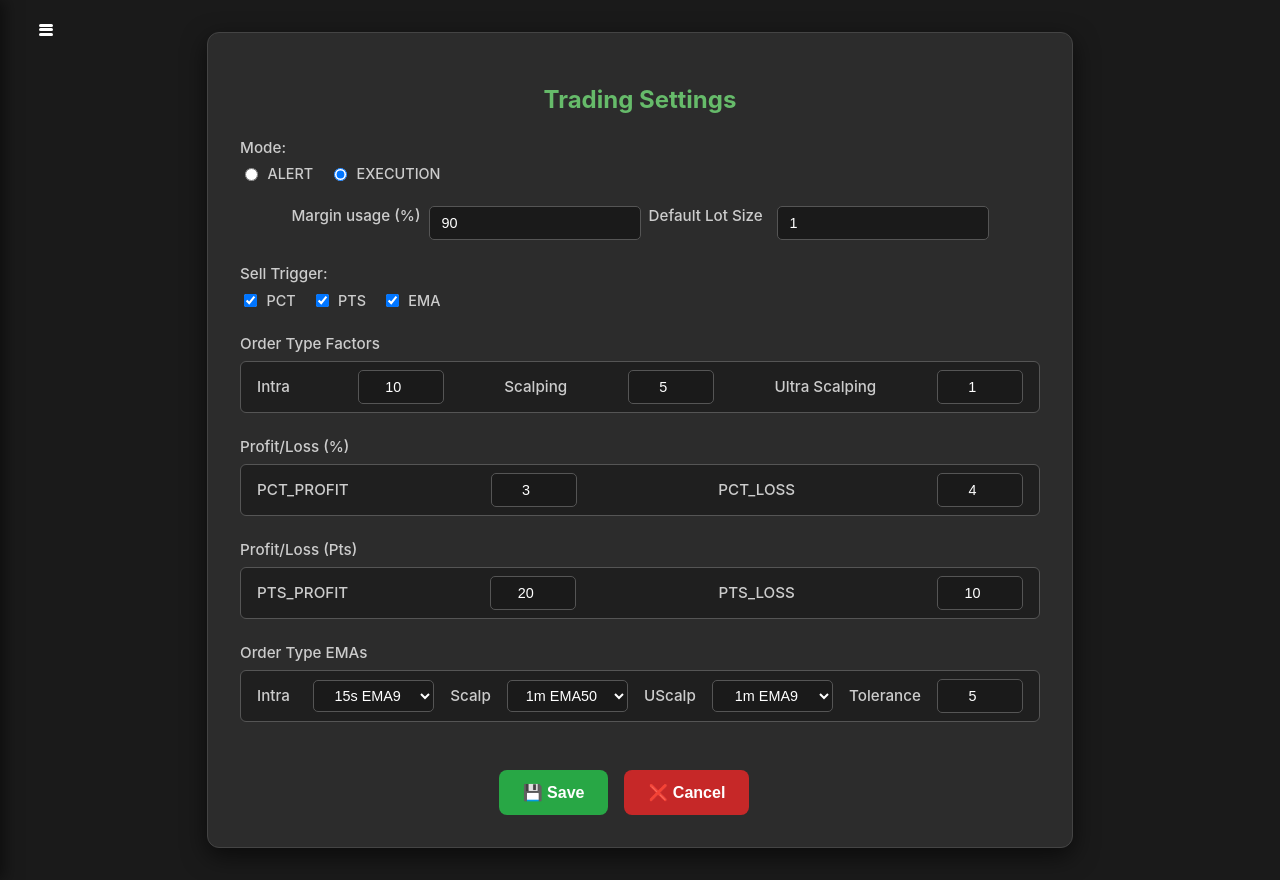
After one commit to karthik-pv/Algo-Trading, a Flask app: page /settings in a window 1280 px wide. The commit adds this page. Run offline with Flask 3, Linux system fonts and the light colour scheme; parts of the project's set-up code (start-up, migrations or seed data) failed here and were passed over; some libraries are stand-ins or nearby versions.

Commit message:
third commit

```diff
--- a/constants.json
+++ b/constants.json
@@ -3,5 +3,9 @@
     "EXCHANGE" : "MCX",
     "BROKER" : "MSTOCK",
     "NEAR_MONTH_FUTURE_TOKEN" : "CRUDEOIL25NOVFUT" ,
-    "LIMIT_MARGIN" : 0.5
+    "LIMIT_MARGIN" : 0.5,
+    "LOT_SIZE_NIFTY" : 75,
+    "LOT_SIZE_SENSEX" : 25,
+    "LOT_SIZE_CRUDEOIL" : 100,
+    "LOT_SIZE_CRUDEOILM" : 10
 }
--- a/server.py
+++ b/server.py
@@ -2,6 +2,7 @@ import json
 import threading
 import logging
 import asyncio
+import os
 from flask import Flask, jsonify, request, Response, render_template
 from flask_cors import CORS
 
@@ -83,6 +84,59 @@ EXCHANGE = fetch_from_json("constants.json" , "EXCHANGE")
 broker: BrokerInterface = BROKER_MAP[CURRENT_BROKER]()
 
 shutdown_event = threading.Event()
+
+SETTINGS_FILE = "settings.json"
+
+# Default settings (used if file missing)
+DEFAULT_SETTINGS = {
+    "mode": "ALERT",
+    "pctMargin": 50,
+    "volReduction": 10,
+    "defaultLot": 1,
+    "tolerancePts": 5,
+    "optionPct": False,
+    "optionPts": False,
+    "optionEma": True,
+    "pctProfit": 1.0,
+    "pctLoss": 0.5,
+    "ptsProfit": 20,
+    "ptsLoss": 10,
+    "emaPeriod": 9
+}
+
+@app.route("/settings")
+def settings_page():
+    """Render the settings HTML page."""
+    return render_template("settings.html")
+
+@app.route("/load_settings")
+def load_settings():
+    """Load settings.json and return as JSON."""
+    if not os.path.exists(SETTINGS_FILE):
+        # Create file with defaults if missing
+        with open(SETTINGS_FILE, "w") as f:
+            json.dump(DEFAULT_SETTINGS, f, indent=4)
+        return jsonify(DEFAULT_SETTINGS)
+
+    try:
+        with open(SETTINGS_FILE, "r") as f:
+            settings = json.load(f)
+        return jsonify(settings)
+    except Exception as e:
+        print("Error reading settings:", e)
+        return jsonify(DEFAULT_SETTINGS), 500
+
+@app.route("/save_settings", methods=["POST"])
+def save_settings():
+    """Save settings back to settings.json."""
+    try:
+        data = request.get_json()
+        with open(SETTINGS_FILE, "w") as f:
+            json.dump(data, f, indent=4)
+        return jsonify({"status": "success"})
+    except Exception as e:
+        print("Error saving settings:", e)
+        return jsonify({"status": "error", "message": str(e)}), 500
 
 
 @app.route("/orders")
@@ -196,6 +250,11 @@ def dashboard():
     logger.info("Rendering buy dashboard page")
     return render_template("buy_dashboard.html")
 
+@app.route("/settings")
+def settings():
+    logger.info("Rendering settings page")
+    return render_template("settings.html")
+
 
 async def start_async_connections():
     logger.info("Starting async connections...")
--- a/templates/base.html
+++ b/templates/base.html
@@ -72,6 +72,7 @@
             <!-- <li><a href="/buy_widget">Options Widget</a></li>
             <li><a href="/sell_widget">Sell Positions Widget</a></li> -->
             <li><a href="/buy_dashboard"> Buy and Sell Dashboard</a></li>
+            <li><a href="/settings"> Trade Settings</a></li>
         </ul>
     </nav>
     <div class="overlay" id="overlay"></div>
--- a/templates/home.html
+++ b/templates/home.html
@@ -1,6 +1,8 @@
 {% extends "base.html" %}
 
 {% block title %}Trade Invest - Home{% endblock %}
+
+
 
 {% block head_styles %}
     <style>
--- a/templates/sell_widget_partial.html
+++ b/templates/sell_widget_partial.html
@@ -11,6 +11,7 @@
                 <th>Market Price</th>
                 <th>Lots</th>
                 <th>Lots(O)</th>
+                <th>Type</th>
                 <th>%</th>
                 <th>PTS</th>
                 <th>P/L</th>
@@ -18,7 +19,7 @@
             </tr>
         </thead>
         <tbody id="positionsTableBody">
-            <tr><td colspan="10" class="no-options">Loading open positions...</td></tr>
+            <tr><td colspan="11" class="no-options">Loading open positions...</td></tr>
         </tbody>
     </table>
 </div>
--- /dev/null
+++ b/templates/settings.html
@@ -0,0 +1,391 @@
+{% extends "base.html" %}
+
+{% block title %}Trading Settings{% endblock %}
+
+{% block head_styles %}
+<style>
+    .main-content {
+        display: flex;
+        flex-direction: column;
+        align-items: center;
+        padding: 2rem 1rem;
+        gap: 2rem;
+    }
+
+    .widget-container {
+        position: relative;
+        background-color: #2c2c2c;
+        padding: 2rem;
+        border-radius: 12px;
+        box-shadow: 0 8px 24px rgba(0, 0, 0, 0.6);
+        border: 1px solid #444;
+        width: 830x;
+        max-width: 95%;
+    }
+
+    h2 {
+        text-align: center;
+        color: #66bb6a;
+        margin-bottom: 1.5rem;
+    }
+
+    form {
+        display: flex;
+        flex-direction: column;
+        gap: 1.5rem;
+    }
+
+    .form-group {
+        display: flex;
+        flex-direction: column;
+        gap: 0.5rem;
+    }
+    .form-group1 {
+        display: flex;
+        flex-direction: row;
+        gap: 0.5rem;
+        vertical-align: middle;
+    }
+
+
+    label {
+        color: #ccc;
+        font-size: 0.95rem;
+        font-weight: 500;
+    }
+
+    input[type="text"], input[type="number"] {
+        background-color: #1a1a1a;
+        border: 1px solid #555;
+        color: white;
+        padding: 0.5rem 0.75rem;
+        border-radius: 5px;
+        font-size: 0.9rem;
+    }
+
+    .radio-group, .checkbox-group, .grouped-inputs {
+        display: flex;
+        flex-wrap: wrap;
+        gap: 1rem;
+        align-items: center;
+    }
+
+    .radio-group label, .checkbox-group label {
+        color: #ccc;
+        font-size: 0.9rem;
+        display: flex;
+        align-items: center;
+        gap: 0.4rem;
+        cursor: pointer;
+    }
+
+    .grouped-inputs label {
+        min-width: 80px;
+        color: #ccc;
+    }
+
+    .grouped-inputs input {
+        width: 100px;
+        text-align: center;
+    }
+
+    .btn-container {
+        display: flex;
+        justify-content: center;
+        gap: 1rem;
+        margin-top: 1.5rem;
+    }
+
+    .btn {
+        border: none;
+        padding: 0.8rem 1.5rem;
+        border-radius: 8px;
+        font-size: 1rem;
+        font-weight: 600;
+        cursor: pointer;
+        transition: background-color 0.3s ease;
+    }
+
+    .btn-save {
+        background-color: #28a745;
+        color: white;
+    }
+
+    .btn-save:hover {
+        background-color: #218838;
+    }
+
+    .btn-cancel {
+        background-color: #c62828;
+        color: white;
+    }
+
+    .btn-cancel:hover {
+        background-color: #a12020;
+    }
+
+    .grouped-inputs {
+        display: flex;
+        flex-wrap: nowrap;
+        align-items: center;
+        gap: 1rem;
+        justify-content: space-between;
+
+        /* NEW: box styling */
+        border: 1px solid #555;       /* thin border */
+        border-radius: 6px;           /* slightly rounded corners */
+        padding: 0.5rem 1rem;         /* inner spacing */
+        background-color: #1f1f1f;    /* optional subtle background */
+    }
+
+    .grouped-inputs label {
+        color: #ccc;
+        min-width: 40px;        /* ensure labels align neatly */
+    }
+
+    .grouped-inputs input[type="number"] {
+        width: 60px;            /* fixed width for compact layout */
+        text-align: center;
+    }
+
+    .grouped-inputs select {
+        background-color: #1a1a1a;
+        color: white;
+        border: 1px solid #555;
+        border-radius: 5px;
+        padding: 0.4rem 0.6rem;
+        font-size: 0.9rem;
+        text-align: center;
+        min-width: 100px;
+    }
+
+    .form-group-inline {
+        display: flex;
+        flex-wrap: wrap;        /* allow wrapping on small screens */
+        gap: 1rem;
+        align-items: center;
+    }
+
+    .form-group-inline label {
+        margin: 0;              /* remove vertical spacing */
+        min-width: 120px;       /* optional: align labels */
+    }
+
+    .form-group-inline input,
+    .form-group-inline select {
+        flex: 1 1 auto;         /* inputs stretch as needed */
+        min-width: 100px;       /* optional minimum width */
+    }
+
+    .form-group-inline > .form-group {
+        flex: 1 1 50%;
+        min-width: 150px; /* Prevent collapse on very small screens */
+    }
+
+    @media (max-width: 600px) {
+        .widget-container { padding: 1rem; }
+        .grouped-inputs { flex-direction: column; align-items: flex-start; }
+    }
+</style>
+{% endblock %}
+
+{% block content %}
+<main class="main-content">
+    <div class="widget-container">
+        <h2>Trading Settings</h2>
+        <form id="settingsForm">
+
+            <!-- ALERT / EXECUTION -->
+            <div class="form-group">
+                <label>Mode:</label>
+                <div class="radio-group">
+                    <label><input type="radio" name="MODE" value="ALERT" checked> ALERT</label>
+                    <label><input type="radio" name="MODE" value="EXECUTION"> EXECUTION</label>
+                </div>
+            </div>
+
+            <div class="form-group form-group-inline">
+               <div class="form-group1" style="flex: 1;">
+                    <label for="MARGIN_USAGE_PCT" >Margin usage (%)</label>
+                    <input type="number" id="MARGIN_USAGE_PCT" name="MARGIN_USAGE_PCT" placeholder="Enter Margin Usage Percentage">
+                    <label for="DEFAULT_LOT_SIZE">Default Lot Size</label>
+                    <input type="number" id="DEFAULT_LOT_SIZE" name="DEFAULT_LOT_SIZE" placeholder="Enter default lot size">
+                </div>
+            </div>
+
+            <!-- OPTIONS CHECKBOXES -->
+            <div class="form-group">
+                <label>Sell Trigger:</label>
+                <div class="checkbox-group">
+                    <label><input type="checkbox" name="SELL_TRIGGER_PCT"> PCT</label>
+                    <label><input type="checkbox" name="SELL_TRIGGER_PTS"> PTS</label>
+                    <label><input type="checkbox" name="SELL_TRIGGER_EMA"> EMA</label>
+                </div>
+            </div>
+
+            <!-- FACTOR SETTINGS -->
+            <div class="form-group">
+                <label>Order Type Factors</label>
+                <div class="grouped-inputs">
+                    <label for="INTRA_FACTOR">Intra</label>
+                    <input type="number" id="INTRA_FACTOR" name="INTRA_FACTOR" placeholder="Enter Intra Factor" step="1" />
+
+                    <label for="SCALPING_FACTOR">Scalping</label>
+                    <input type="number" id="SCALPING_FACTOR" name="SCALPING_FACTOR" placeholder="Enter Scalping Factor" step="1" />
+
+                    <label for="ULTRA_SCALPING_FACTOR">Ultra Scalping</label>
+                    <input type="number" id="ULTRA_SCALPING_FACTOR" name="ULTRA_SCALPING_FACTOR" placeholder="Enter Ultra Scalping Factor" step="1" />
+                </div>
+            </div>
+
+
+            <!-- PCT_PROFIT / PCT_LOSS -->
+            <div class="form-group">
+                <label>Profit/Loss (%)</label>
+                <div class="grouped-inputs">
+                    <label for="pctProfit">PCT_PROFIT</label>
+                    <input type="number" id="PCT_PROFIT" name="PCT_PROFIT" placeholder="%" />
+                    <label for="pctLoss">PCT_LOSS</label>
+                    <input type="number" id="PCT_LOSS" name="PCT_LOSS" placeholder="%" />
+                </div>
+            </div>
+
+            <!-- PTS_PROFIT / PTS_LOSS -->
+            <div class="form-group">
+                <label>Profit/Loss (Pts)</label>
+                <div class="grouped-inputs">
+                    <label for="ptsProfit">PTS_PROFIT</label>
+                    <input type="number" id="PTS_PROFIT" name="PTS_PROFIT" placeholder="pts" />
+                    <label for="ptsLoss">PTS_LOSS</label>
+                    <input type="number" id="PTS_LOSS" name="PTS_LOSS" placeholder="pts" />
+                </div>
+            </div>
+
+            <!-- ORDER TYPE EMAs -->
+            <div class="form-group">
+                <label>Order Type EMAs</label>
+                <div class="grouped-inputs">
+                    <label for="INTRA_EMA">Intra</label>
+                    <select id="INTRA_EMA" name="INTRA_EMA">
+                        <option value="15sEMA9">15s EMA9</option>
+                        <option value="15sEMA21">15s EMA21</option>
+                        <option value="1mEMA9">1m EMA9</option>
+                        <option value="1mEMA21">1m EMA21</option>
+                        <option value="1mEMA50">1m EMA50</option>
+                        <option value="1mEMA100">1m EMA100</option>
+                        <option value="1mEMA200">1m EMA200</option>
+                    </select>
+
+                    <label for="SCALPING_EMA">Scalp</label>
+                    <select id="SCALPING_EMA" name="SCALPING_EMA">
+                        <option value="15sEMA9">15s EMA9</option>
+                        <option value="15sEMA21">15s EMA21</option>
+                        <option value="1mEMA9">1m EMA9</option>
+                        <option value="1mEMA21">1m EMA21</option>
+                        <option value="1mEMA50">1m EMA50</option>
+                        <option value="1mEMA100">1m EMA100</option>
+                        <option value="1mEMA200">1m EMA200</option>
+                    </select>
+
+                    <label for="ULTRA_SCALPING_EMA">UScalp</label>
+                    <select id="ULTRA_SCALPING_EMA" name="ULTRA_SCALPING_EMA">
+                        <option value="15sEMA9">15s EMA9</option>
+                        <option value="15sEMA21">15s EMA21</option>
+                        <option value="1mEMA9">1m EMA9</option>
+                        <option value="1mEMA21">1m EMA21</option>
+                        <option value="1mEMA50">1m EMA50</option>
+                        <option value="1mEMA100">1m EMA100</option>
+                        <option value="1mEMA200">1m EMA200</option>
+                    </select>
+                    <label >Tolerance</label>
+                    <input type="number" id="EMA_TOLERANCE_PTS" name="EMA_TOLERANCE_PTS" />
+
+                </div>
+            </div>
+
+
+            <div class="btn-container">
+                <button type="submit" class="btn btn-save">💾 Save</button>
+                <button type="button" id="cancelBtn" class="btn btn-cancel">❌ Cancel</button>
+                <span id="statusMsg" style="color:#66bb6a; font-weight:500; margin-left:1rem;"></span>
+            </div>
+
+        </form>
+    </div>
+</main>
+{% endblock %}
+
+{% block scripts %}
+<script>
+document.addEventListener('DOMContentLoaded', async () => {
+    const statusMsg = document.getElementById('statusMsg');
+
+    // Load saved constants if any
+    try {
+        const res = await fetch('/load_settings');
+        if (res.ok) {
+            const data = await res.json();
+            Object.entries(data).forEach(([key, value]) => {
+                const el = document.querySelector(`[name="${key}"]`);
+                if (!el) return;
+
+                if (el.type === 'radio') {
+                    const radio = document.querySelector(`[name="${key}"][value="${value}"]`);
+                    if (radio) radio.checked = true;
+                } else if (el.type === 'checkbox') {
+                    el.checked = !!value;
+                } else {
+                    el.value = value;
+                }
+            });
+        }
+    } catch (err) {
+        console.error('Error loading settings:', err);
+        statusMsg.textContent = '⚠️ Error loading settings.';
+        statusMsg.style.color = '#ff9800';
+    }
+
+    // Handle Save
+    document.getElementById('settingsForm').addEventListener('submit', async (e) => {
+        e.preventDefault();
+        statusMsg.textContent = '💾 Saving...';
+        statusMsg.style.color = '#66bb6a';
+
+        const formData = new FormData(e.target);
+        const data = {};
+        for (const [key, value] of formData.entries()) {
+            const input = e.target.querySelector(`[name="${key}"]`);
+            if (input.type === 'checkbox') data[key] = input.checked;
+            else data[key] = value;
+        }
+
+        try {
+            const res = await fetch('/save_settings', {
+                method: 'POST',
+                headers: { 'Content-Type': 'application/json' },
+                body: JSON.stringify(data)
+            });
+
+            if (res.ok) {
+                statusMsg.textContent = '✅ Settings saved successfully!';
+                statusMsg.style.color = '#66bb6a';
+            } else {
+                statusMsg.textContent = '⚠️ Error saving settings.';
+                statusMsg.style.color = '#ff9800';
+            }
+        } catch (err) {
+            console.error('Error saving:', err);
+            statusMsg.textContent = '⚠️ Error saving settings.';
+            statusMsg.style.color = '#ff9800';
+        }
+    });
+
+    // Handle Cancel
+    document.getElementById('cancelBtn').addEventListener('click', () => {
+        statusMsg.textContent = '❌ Changes discarded.';
+        statusMsg.style.color = '#c62828';
+        document.getElementById('settingsForm').reset();
+    });
+});
+</script>
+{% endblock %}
--- a/utils.py
+++ b/utils.py
@@ -74,6 +74,7 @@ def find_matching_row_in_csv(filepath: str, column_name: str, value_to_match: An
 
 
 def write_to_json(data_to_write: dict, file_path: str) -> bool:
+    logger.info(f"Data to write is {data_to_write} file path is  {file_path}")
     try:
         try:
             with open(file_path, 'r') as f:
```
Also changed, not shown: settings.json (added, +19 -0 lines), templates/buy_dashboard.html (+65 -11 lines), z_JSON._Temp.txt (added, +19 -0 lines), images/image.png (added), 2 other files.
